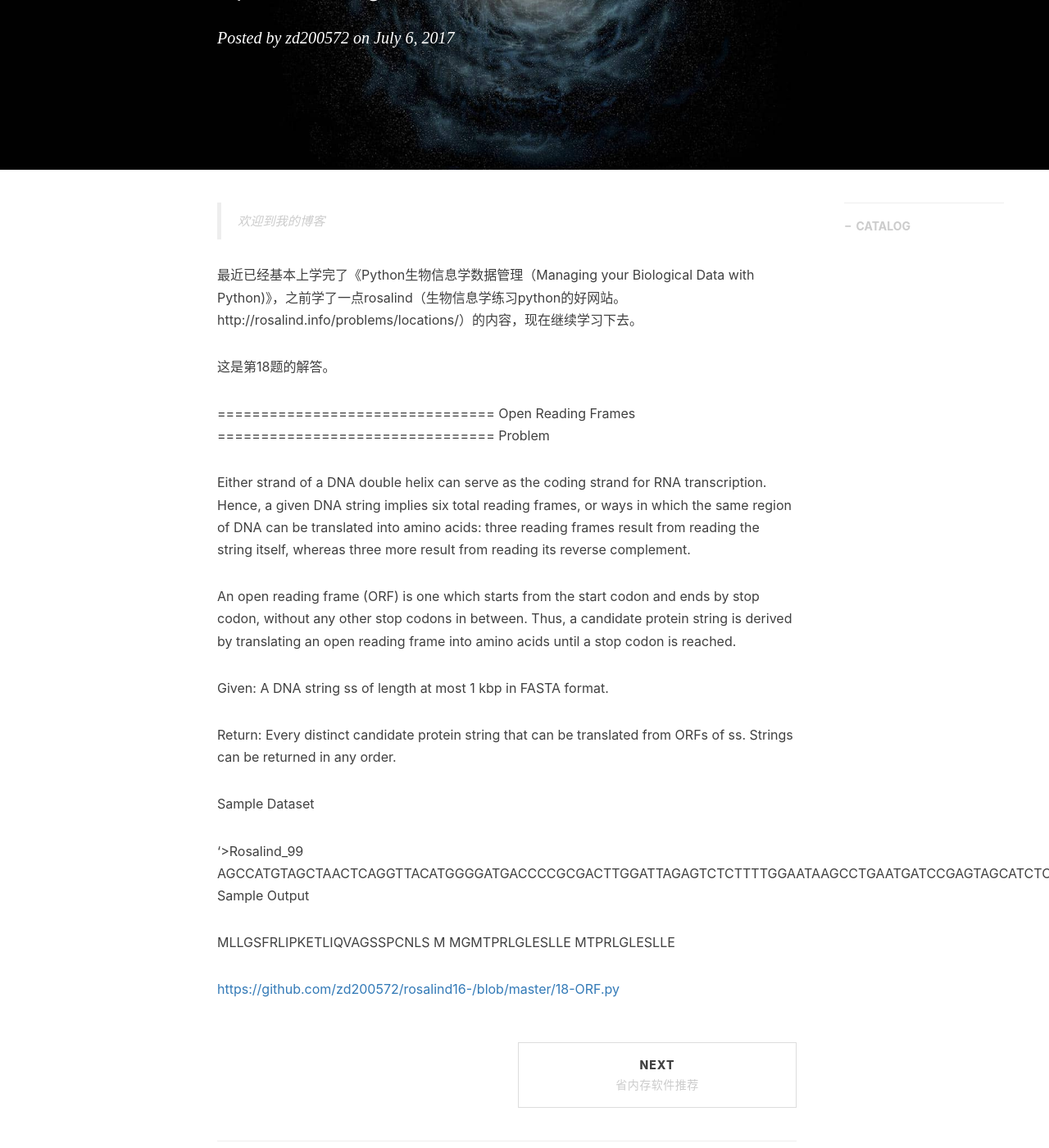
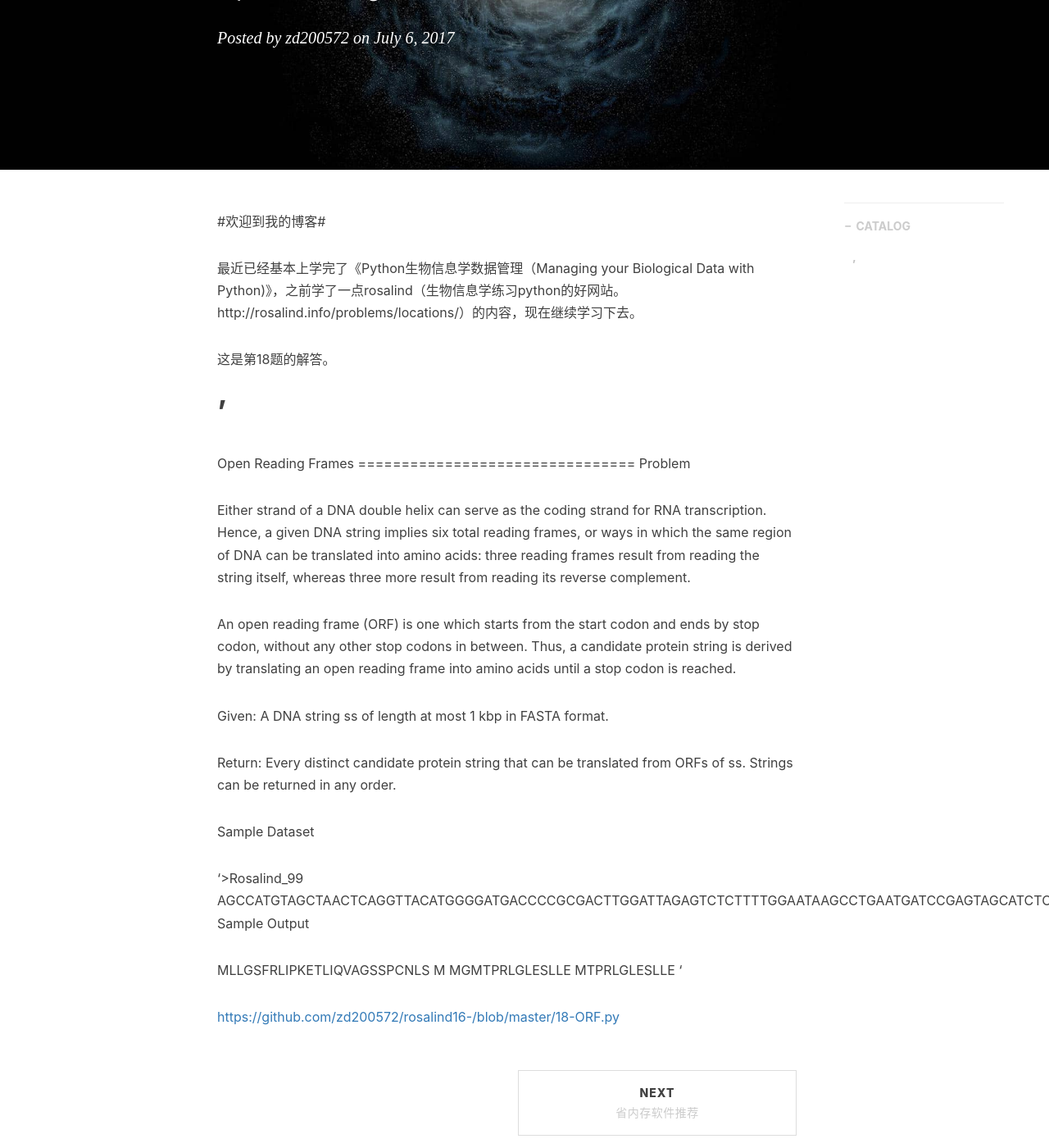
Before and after one commit to zd200572/zd200572.github.io, a Jekyll site: the page built from _posts/2017-07-06-rosalind-18[ORF].md, in a window 1280 px wide and 1400 px high, scrolled down 316 px. Shown: the whole window at 82% size. Built offline with Jekyll 4.4.1, drawn with Linux system fonts in a browser that asks for light colours; nearby versions of some CDN libraries; comment, search, counter and statistics services are not loaded.

Commit message:
chg title1
i

```diff
--- a/_posts/2017-07-06-rosalind-18[ORF].md
+++ b/_posts/2017-07-06-rosalind-18[ORF].md
@@ -13,16 +13,14 @@ tags:
     - Python3
 ---
 
-> 欢迎到我的博客
+#欢迎到我的博客#
 
 
 最近已经基本上学完了《Python生物信息学数据管理（Managing your Biological Data with Python)》，之前学了一点rosalind（生物信息学练习python的好网站。http://rosalind.info/problems/locations/）的内容，现在继续学习下去。
 
 这是第18题的解答。
 
-
-
-
+'
 ================================
 Open Reading Frames
 ================================
@@ -46,6 +44,6 @@ MLLGSFRLIPKETLIQVAGSSPCNLS
 M
 MGMTPRLGLESLLE
 MTPRLGLESLLE
-
+'
 
 [https://github.com/zd200572/rosalind16-/blob/master/18-ORF.py](https://github.com/zd200572/rosalind16-/blob/master/18-ORF.py)
```
